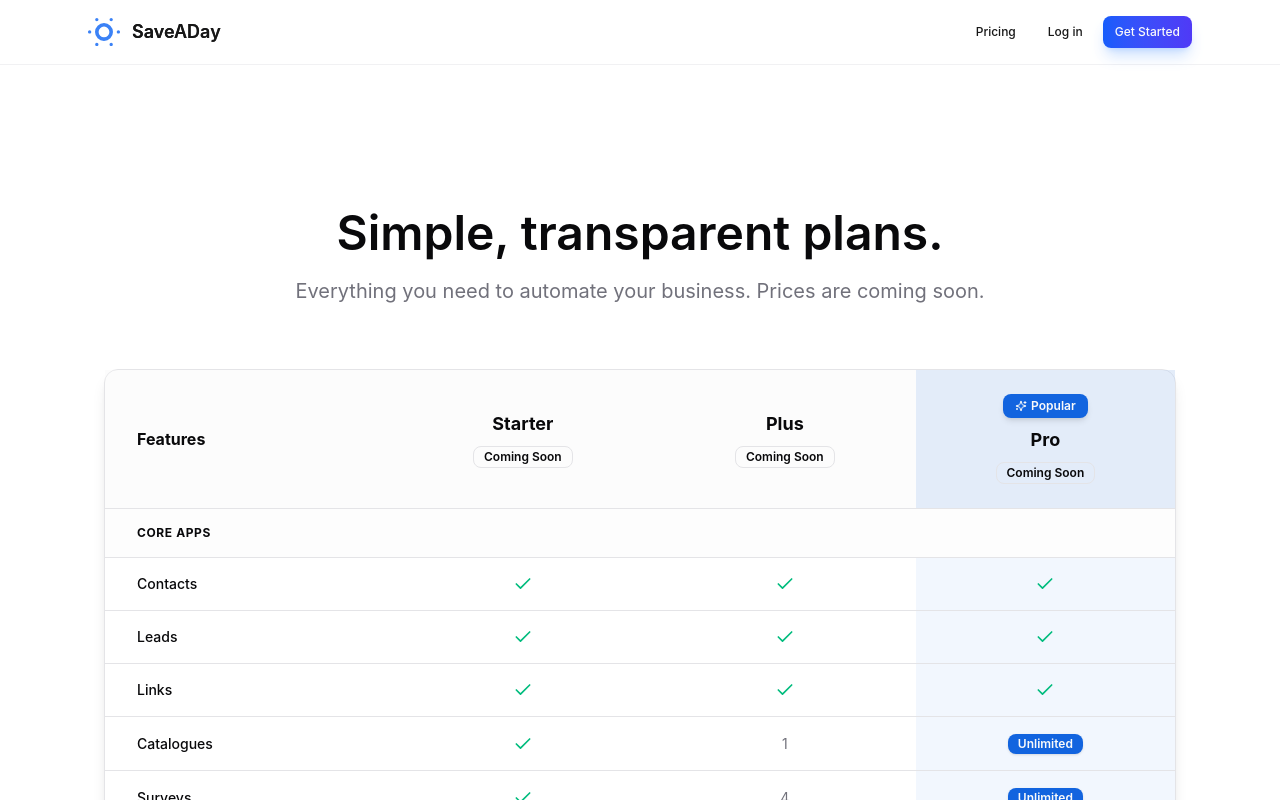
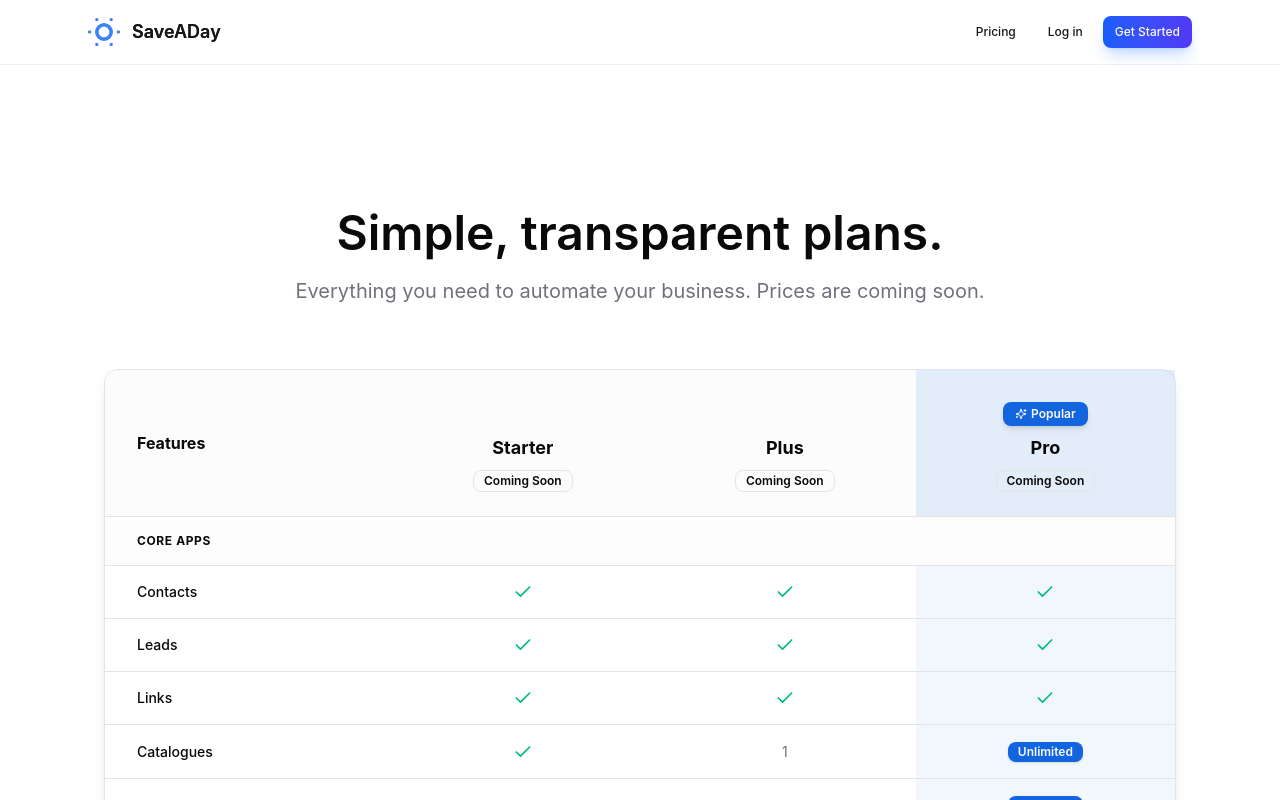
Before and after one commit to Bigmints-com/saveaday.ai, a Next.js app: page /pricing in a window 1280 px wide. Shown: the top 800 px of the page. Built offline with nearby package versions, Linux system fonts and the light colour scheme; a web font is replaced by a local one.

Commit message:
fix: Align pricing table titles vertically
- Added fixed-height container (h-8) for the Popular badge area
- This ensures 'Starter', 'Plus', and 'Pro' titles align perfectly even when the badge is missing
- Moved Popular badge up into this reserved space

```diff
--- a/pages/pricing.tsx
+++ b/pages/pricing.tsx
@@ -92,20 +92,25 @@ const PricingPage: NextPage = () => {
                 <Table>
                   <TableHeader>
                     <TableRow className="bg-muted/30 border-b">
-                      <TableHead className="font-bold text-foreground text-base py-6 pl-8">Features</TableHead>
+                      <TableHead className="font-bold text-foreground text-base py-6 pl-8 align-middle">Features</TableHead>
                       {tiers.map((tier) => (
                         <TableHead
                           key={tier.name}
-                          className={`text-center py-6 px-8 ${tier.popular ? 'bg-primary/10' : ''}`}
+                          className={`text-center py-6 px-8 align-top ${tier.popular ? 'bg-primary/10' : ''}`}
                         >
-                          <div className="flex flex-col items-center gap-2">
+                          <div className="flex flex-col items-center">
+                            {/* Badge Area - Fixed Height to ensure alignment */}
+                            <div className="h-8 mb-2 flex items-end justify-center">
                               {tier.popular && (
                                 <Badge className="bg-primary text-primary-foreground border-0 shadow-md px-3 py-1">
                                   <Sparkles className="h-3 w-3 mr-1" />
                                   Popular
                                 </Badge>
                               )}
-                            <div className="text-lg font-bold text-foreground">
+                            </div>
+
+                            {/* Titles - Will be aligned because of fixed height above */}
+                            <div className="text-lg font-bold text-foreground mb-2">
                               {tier.name}
                             </div>
                             <Badge variant="outline" className="text-xs font-semibold">
```
Lines whose indentation alone changed are shown as unchanged.
